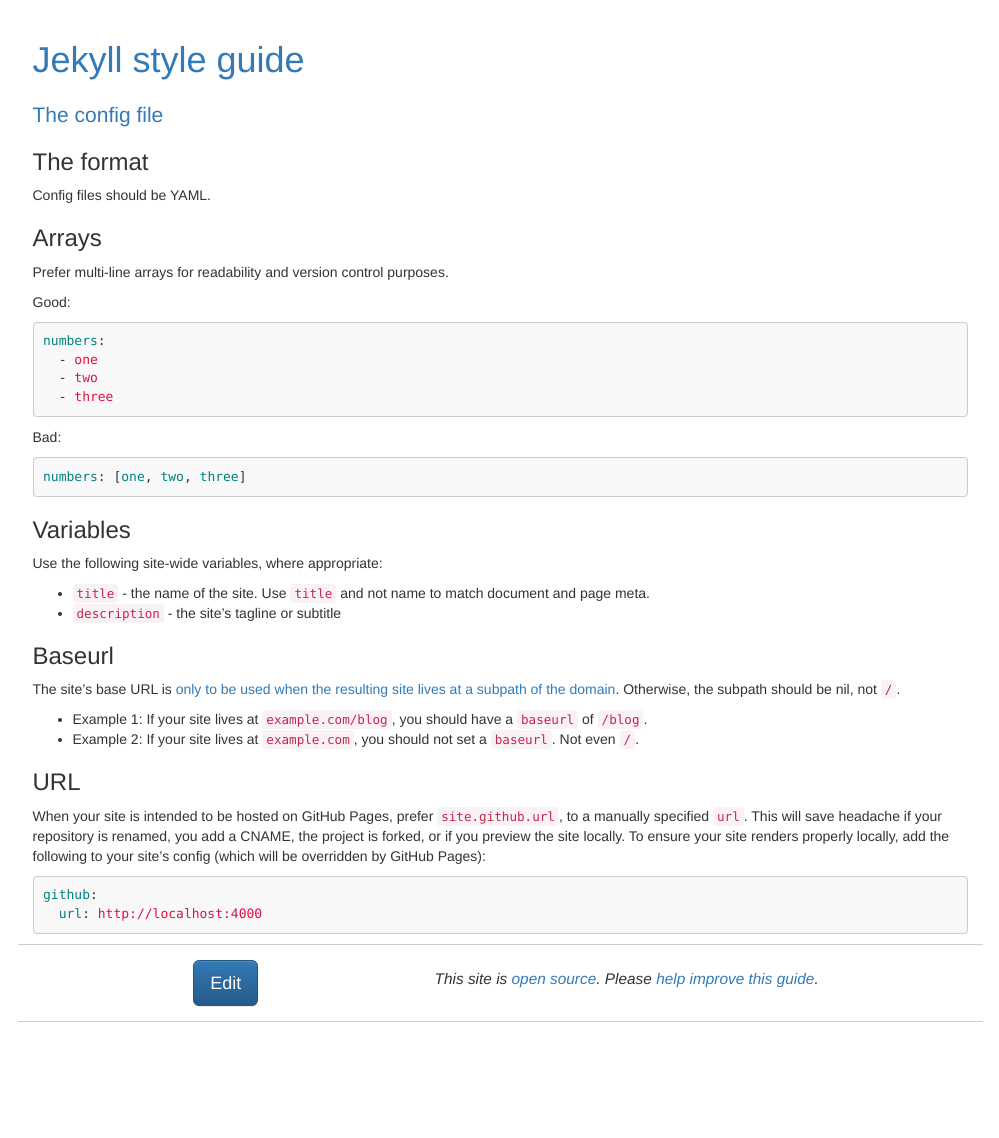
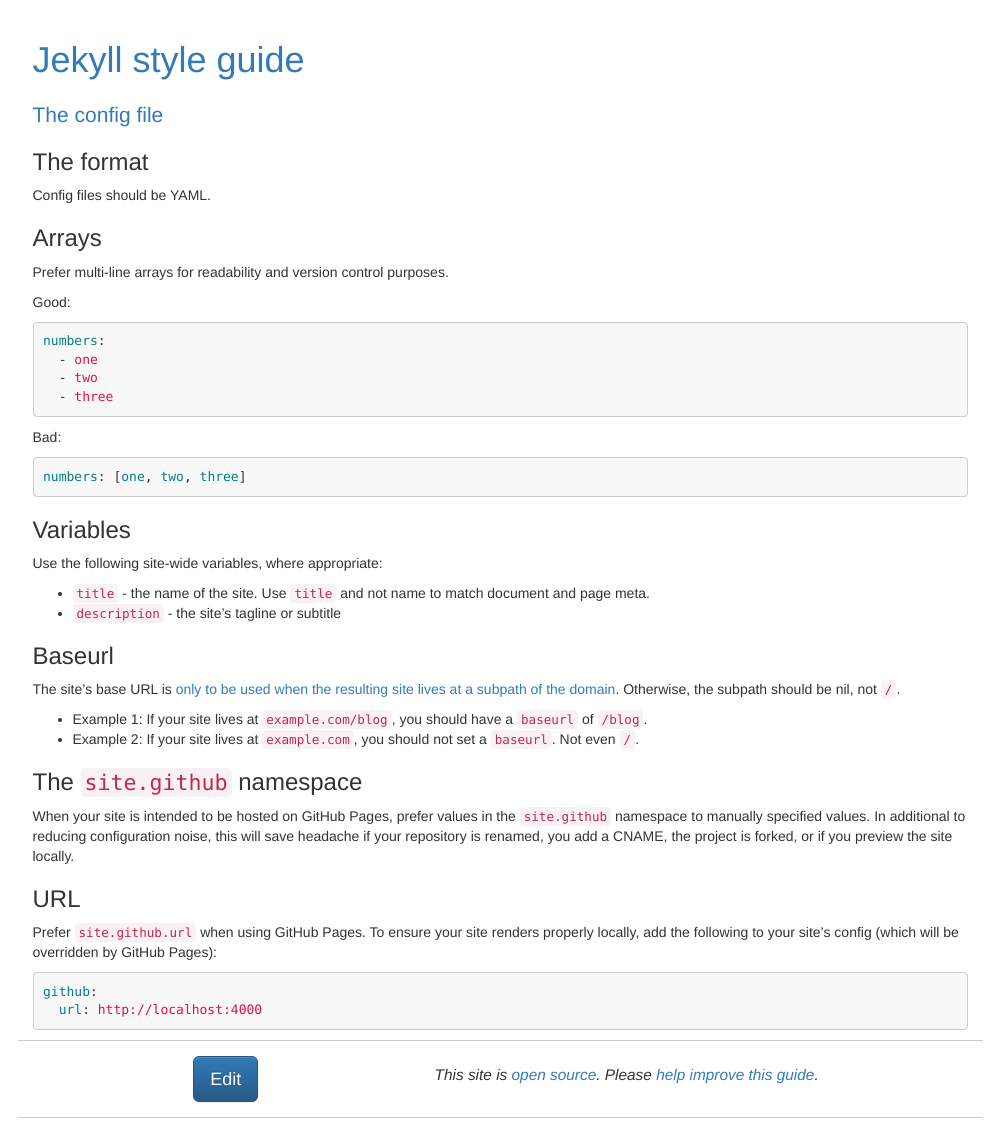
Before and after one commit to benbalter/jekyll-style-guide, a Jekyll site: the page built from _docs/config.md, in a window 1280 px wide. Shown: the whole page, without its empty margins (140-1139 px from the left). Built offline with Jekyll 4.4.1, drawn with Linux system fonts in a browser that asks for light colours; comment, search, counter and statistics services are not loaded; before the commit the page ends 1042 px from its top, so only the background shows below that.

Commit message:
prefer site.github namespace

````diff
--- a/_docs/config.md
+++ b/_docs/config.md
@@ -39,9 +39,13 @@ The site's base URL is [only to be used when the resulting site lives at a subpa
 * Example 1: If your site lives at `example.com/blog`, you should have a `baseurl` of `/blog`.
 * Example 2: If your site lives at `example.com`, you should not set a `baseurl`. Not even `/`.
 
+### The `site.github` namespace
+
+When your site is intended to be hosted on GitHub Pages, prefer values in the `site.github` namespace to manually specified values. In additional to reducing configuration noise, this will save headache if your repository is renamed, you add a CNAME, the project is forked, or if you preview the site locally.
+
 ### URL
 
-When your site is intended to be hosted on GitHub Pages, prefer `site.github.url`, to a manually specified `url`. This will save headache if your repository is renamed, you add a CNAME, the project is forked, or if you preview the site locally. To ensure your site renders properly locally, add the following to your site's config (which will be overridden by GitHub Pages):
+Prefer `site.github.url` when using GitHub Pages. To ensure your site renders properly locally, add the following to your site's config (which will be overridden by GitHub Pages):
 
 ```yml
 github:
````
